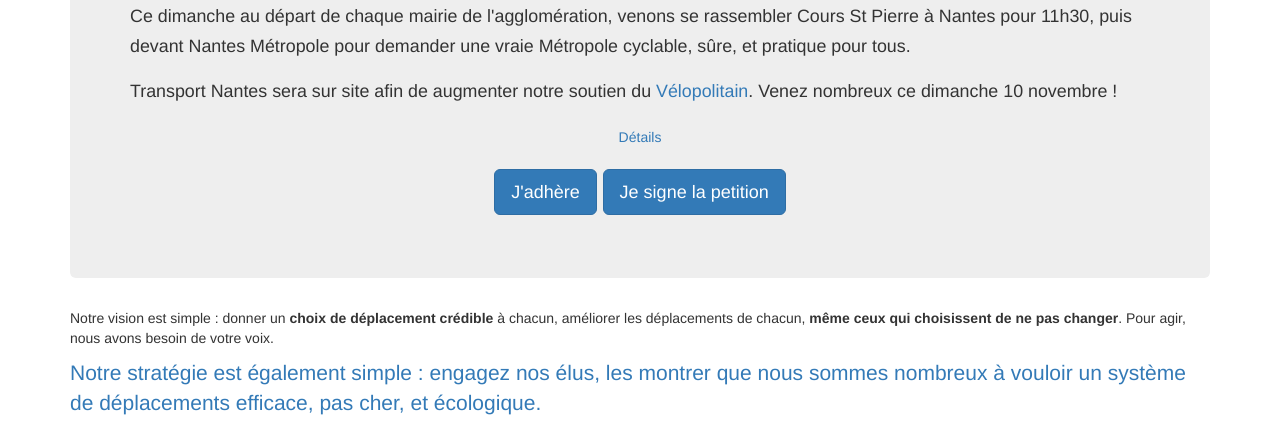
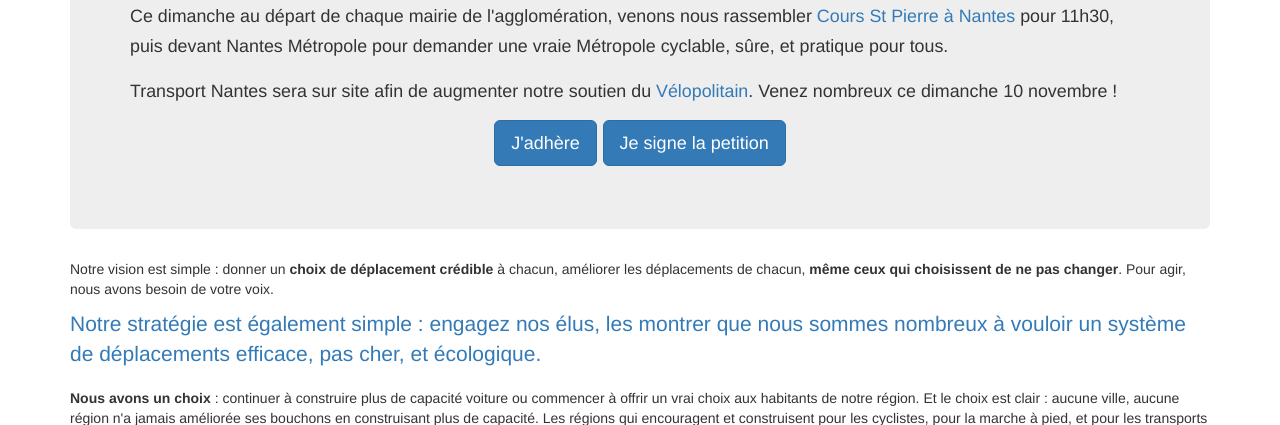
Before and after one commit to transport-nantes/TN_flask_web, a Flask app: page /D/1/accueil in a window 1280 px wide. Shown: the part 1250-1675 px from the top of the page. Run offline with Flask 2, Linux system fonts and the light colour scheme; some libraries are stand-ins or nearby versions.

Commit message:
Add minor improvements to Convergence announcment

```diff
--- a/app/templates/index.html
+++ b/app/templates/index.html
@@ -14,13 +14,17 @@
     <div class="row">
 	<div class="col-lg-12">
 	    <p><strong>Announce aux cyclistes</strong> : dimanche 10 novembre 2019</p>
+	    <a href="https://www.facebook.com/events/661393367726130/" target="_blank">
 	    <img src="{{ url_for('static', filename='temp/conv.jpg',
 		      tag=tag) }}" style="width:100%">
+	    </a>
 
 	    <p class="text-important">  <small>Ce dimanche au départ de chaque
-	    mairie de l'agglomération, venons se rassembler Cours St
-	    Pierre à Nantes pour 11h30, puis devant Nantes Métropole
-	    pour demander une vraie Métropole cyclable, sûre, et
+		mairie de l'agglomération, venons nous rassembler
+		<a href="https://www.facebook.com/events/661393367726130/" target="_blank">
+		    Cours St Pierre à Nantes</a>
+		pour 11h30, puis devant Nantes Métropole
+		pour demander une vraie Métropole cyclable, sûre, et
 		pratique pour tous.</small> </p>
 
 	    <p><small>
@@ -28,8 +32,6 @@
 		<a href="{{ url_for('main.velopolitain', tag=tag) }}">Vélopolitain</a>.
 		Venez nombreux ce dimanche 10 novembre !
 	    </small></p>
-
-	    <p align="center"><a href="https://www.facebook.com/events/661393367726130/" class="btn btn-secondary btn-med" role="button" target="_blank">Détails</a></p>
 
 	<p align="center"><a href="https://www.helloasso.com/associations/transport-nantes/adhesions/adhesion-transport-nantes-2019/" class="btn btn-primary btn-lg" role="button">J'adhère</a> <a
 	href="https://www.change.org/p/pour-que-le-prochain-maire-de-nantes-s-engage-%C3%A0-construire-un-r%C3%A9seau-express-v%C3%A9lo?recruiter=980459965&utm_source=share_petition&utm_medium=TransportNantes&utm_campaign=share_petition"
```
